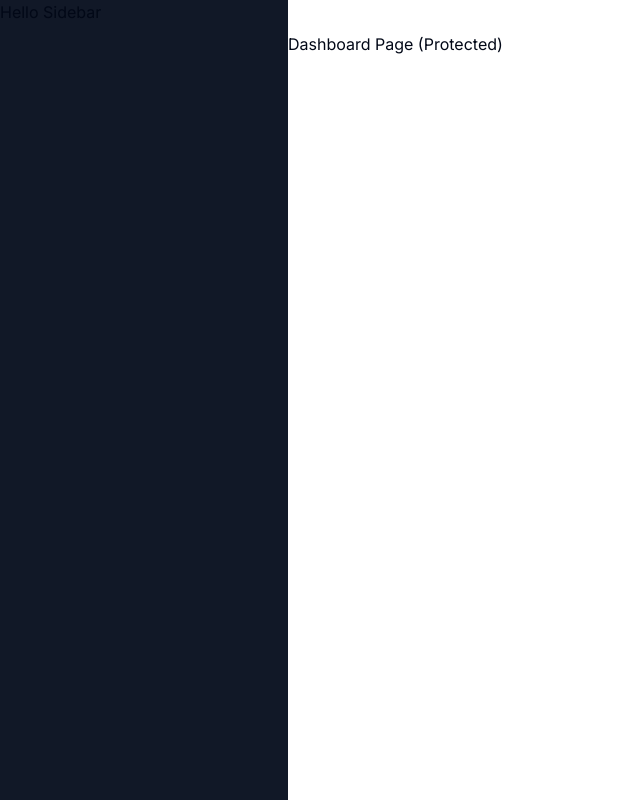
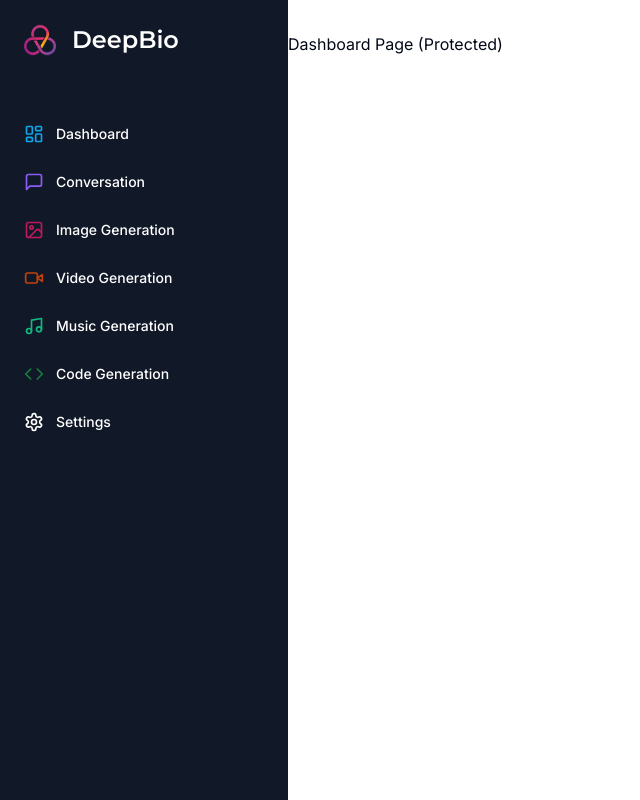
Before and after one commit to derekdeming/SaaS-AI, a Next.js app in the folder ai-saas/: page /dashboard in a window 1280 px wide. Shown: the whole page, without its empty margins (0-640 px from the left). Built offline with nearby package versions, Linux system fonts and the light colour scheme.

Commit message:
adding sidebar details

```diff
--- a/ai-saas/app/(dashboard)/(routes)/dashboard/page.tsx
+++ b/ai-saas/app/(dashboard)/(routes)/dashboard/page.tsx
@@ -1,11 +1,7 @@
-import { UserButton } from '@clerk/nextjs';
-import Image from 'next/image'
-
 const DashboardPage = () => {
   return (
     <div>
       <p>Dashboard Page (Protected)</p>
-      <UserButton afterSignOutUrl='/'/>
     </div>
 
   )
--- a/ai-saas/app/(dashboard)/layout.tsx
+++ b/ai-saas/app/(dashboard)/layout.tsx
@@ -1,4 +1,5 @@
 import Navbar from "@/components/navbar";
+import Sidebar from "@/components/sidebar";
 
 
 const DashboardLayout = ({
@@ -11,9 +12,7 @@
             <div className="hidden h-full md:flex md:w-72
             md:flex-col md:fixed
             md:inset-y-0 z-[80] bg-gray-900">
-                <div>
-                    Hello Sidebar
-                </div>
+                <Sidebar />
             </div>
             <main className="md:pl-72">
                 <Navbar />
--- a/ai-saas/components/navbar.tsx
+++ b/ai-saas/components/navbar.tsx
@@ -1,5 +1,6 @@
 import { Menu } from "lucide-react";
 import { Button } from "./ui/button";
+import { UserButton } from "@clerk/nextjs";
 
 const Navbar = () => {
     return (
@@ -8,6 +9,9 @@
             className="md:hidden">
                 <Menu />
             </Button>
+            <div className="flex w-full justify-end">
+                <UserButton afterSignOutUrl="/" />
+            </div>
         </div>
     );
 }
--- /dev/null
+++ b/ai-saas/components/sidebar.tsx
@@ -0,0 +1,97 @@
+"use client";
+import Link from "next/link";
+import Image from "next/image";
+import { Montserrat } from "next/font/google";
+
+import { cn } from "../lib/utils";
+import { Code, ImageIcon, LayoutDashboard, MessageSquare, Music, Settings, VideoIcon } from "lucide-react";
+
+
+const montserrat = Montserrat({
+    weight: "600",
+    subsets: ["latin"]
+})
+
+const routes = [
+    {
+        label: "Dashboard",
+        icon: LayoutDashboard,
+        href: "/dashboard",
+        color: "text-sky-500",
+    },
+    {
+        label: "Conversation",
+        icon: MessageSquare,
+        href: "/conversation",
+        color: "text-violet-500",
+    },
+    {
+        label: "Image Generation",
+        icon: ImageIcon,
+        href: "/image",
+        color: "text-pink-700",
+    },
+    {
+        label: "Video Generation",
+        icon: VideoIcon,
+        href: "/video",
+        color: "text-orange-700",
+    },
+    {
+        label: "Music Generation",
+        icon: Music,
+        href: "/music",
+        color: "text-emerald-500",
+    },
+    {
+        label: "Code Generation",
+        icon: Code,
+        href: "/code",
+        color: "text-green-700",
+    },
+    {
+        label: "Settings",
+        icon: Settings,
+        href: "/settings",
+    },
+]
+
+
+const Sidebar = () => {
+    return (
+        <div className="space-y-4 py-4 flex flex-col h-full
+        bg-[#111827] text-white">
+            <div className="px-3 py-2 flex-1">
+                <Link href="/dashboard" className="flex items-center pl-3 mb-14">
+                    <div className="relative w-8 h-8 mr-4">
+                        <Image
+                            fill
+                            alt="Logo"
+                            src="/logo.png"
+                        />
+                    </div>
+                    <h1 className={cn("text-2xl font-bold", montserrat.className)}>
+                        DeepBio
+                    </h1>
+                </Link>
+                <div className="space-y-1">
+                    {routes.map((route) => (
+                        <Link
+                            href={route.href}
+                            key={route.href}
+                            className="text-sm group flex p-3 w-full justify-start font-medium cursor-pointer
+                            hover:text-white hover:bg-white/10 rounded-lg"
+                        >
+                            <div className="flex items-center flex-1">
+                                <route.icon className={cn("h-5 w-5 mr-3", route.color)} />
+                                {route.label}
+                            </div>
+                        </Link>
+                    ))}
+                </div>
+            </div>
+        </div>
+    );
+}
+
+export default Sidebar;
```
Also changed, not shown: ai-saas/public/logo.png (added).
